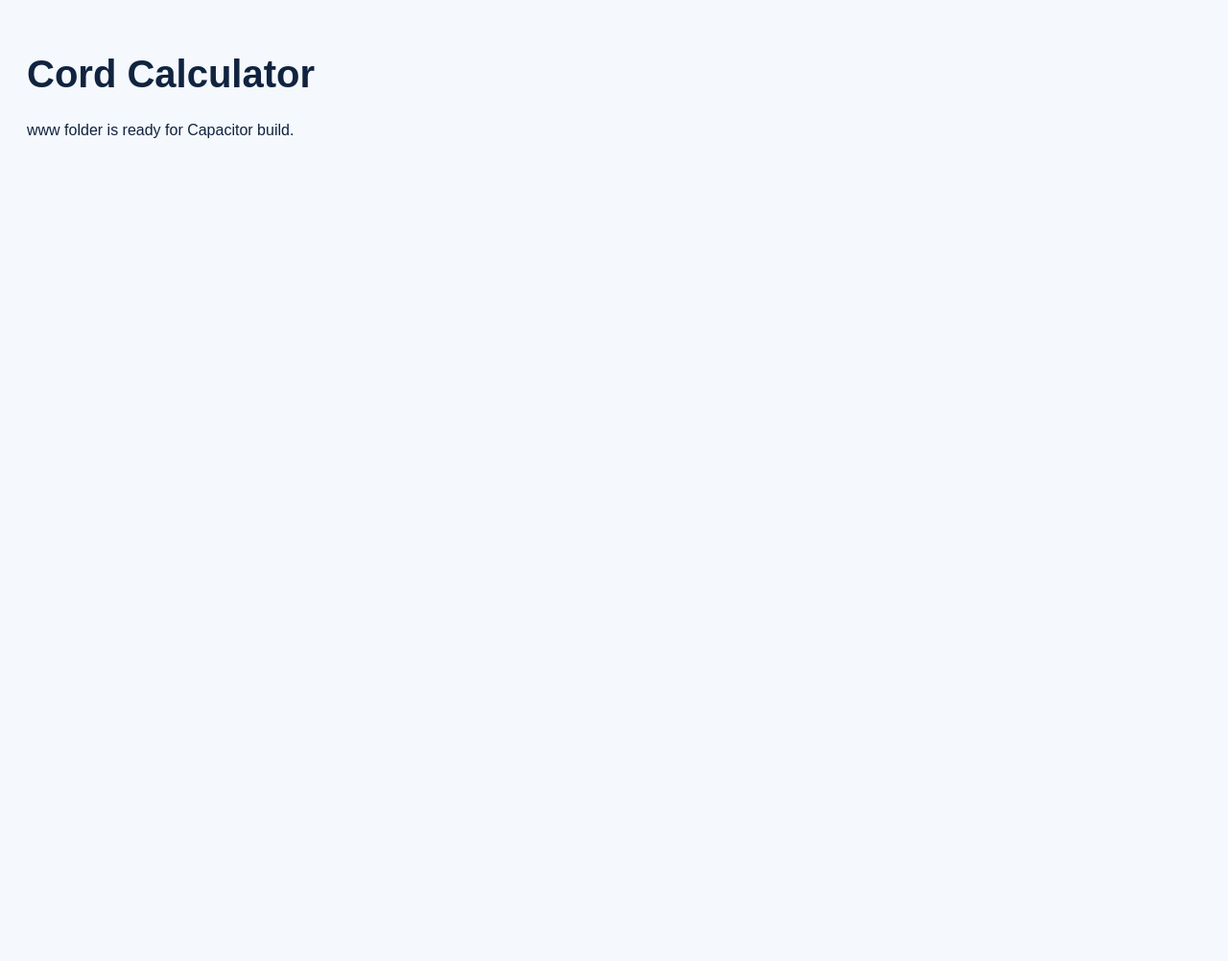
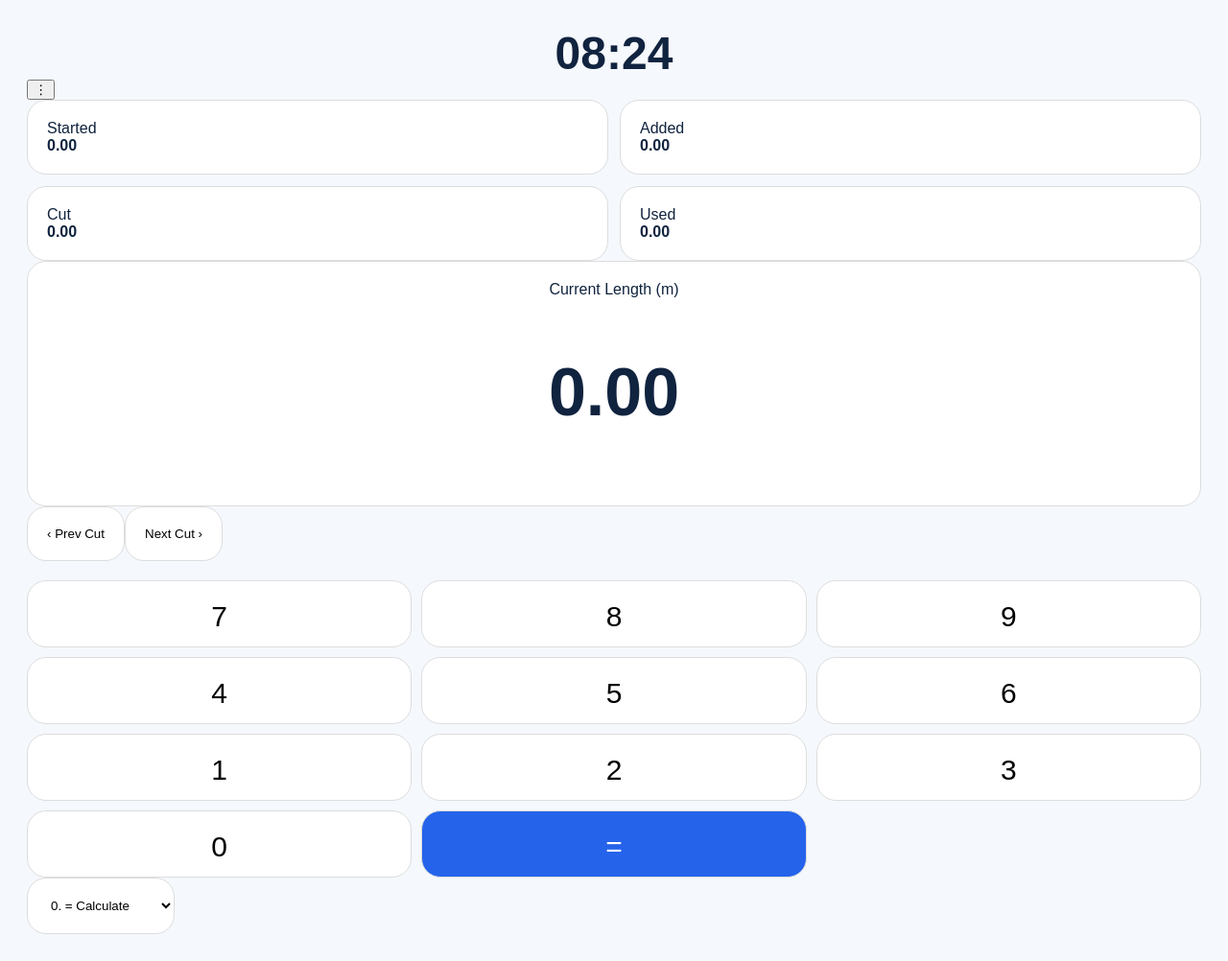
Before and after one commit to jasondabang/WireCut, a plain HTML site: page www/index.html in a window 1280 px wide. Shown: the whole page at 96% size. Before the commit the page ends 800 px from the top, so only its background shows below. Drawn offline with Linux system fonts and the light colour scheme.

Commit message:
Add files via upload

```diff
--- a/www/app.js
+++ b/www/app.js
@@ -1 +1 @@
-console.log('Cord Calculator loaded');
+setInterval(()=>clock.textContent=new Date().toLocaleTimeString([], {hour:'2-digit',minute:'2-digit',hour12:false}),1000);
--- /dev/null
+++ b/www/backup.js
@@ -0,0 +1 @@
+function exportBackup(){let b=new Blob([localStorage.getItem('cordData')||'{}']);let a=document.createElement('a');a.href=URL.createObjectURL(b);a.download='cord-backup.json';a.click()}
--- /dev/null
+++ b/www/database.js
@@ -0,0 +1,2 @@
+function saveData(d){localStorage.setItem('cordData',JSON.stringify(d))}
+function loadData(){return JSON.parse(localStorage.getItem('cordData')||'{}')}
--- a/www/index.html
+++ b/www/index.html
@@ -1,14 +1,37 @@
 <!doctype html>
 <html>
 <head>
-<meta charset="utf-8">
+<meta charset="UTF-8">
 <meta name="viewport" content="width=device-width,initial-scale=1">
 <title>Cord Calculator</title>
 <link rel="stylesheet" href="style.css">
 </head>
 <body>
-<h1>Cord Calculator</h1>
-<div id="app">www folder is ready for Capacitor build.</div>
+<header><div id="clock">00:00</div><button>⋮</button></header>
+<section class="cards">
+<div>Started<br><b id="started">0.00</b></div>
+<div>Added<br><b id="added">0.00</b></div>
+<div>Cut<br><b id="cut">0.00</b></div>
+<div>Used<br><b id="used">0.00</b></div>
+</section>
+<section class="current">Current Length (m)<h1 id="current">0.00</h1></section>
+<div class="nav"><button>‹ Prev Cut</button><button>Next Cut ›</button></div>
+<div class="keys">
+<button>7</button><button>8</button><button>9</button>
+<button>4</button><button>5</button><button>6</button>
+<button>1</button><button>2</button><button>3</button>
+<button>0</button><button id="equal">=</button>
+</div>
+<select>
+<option>0. = Calculate</option>
+<option>1. Addition</option>
+<option>2. Subtraction</option>
+<option>3. Multiplication</option>
+<option>4. Division</option>
+</select>
+<script src="database.js"></script>
+<script src="backup.js"></script>
+<script src="sync.js"></script>
 <script src="app.js"></script>
 </body>
 </html>
--- a/www/style.css
+++ b/www/style.css
@@ -1 +1,7 @@
-body{font-family:Arial;background:#f5f8fc;padding:20px;color:#10233f}h1{font-size:40px}
+body{font-family:Arial;background:#f5f8fc;color:#10233f;padding:20px}
+#clock{text-align:center;font-size:48px;font-weight:900}
+.cards{display:grid;grid-template-columns:1fr 1fr;gap:12px}
+.cards div,.current,.keys button,.nav button,select{background:white;border-radius:20px;padding:20px;border:1px solid #ddd}
+.current{text-align:center}.current h1{font-size:70px}
+.keys{display:grid;grid-template-columns:repeat(3,1fr);gap:10px;margin-top:20px}
+.keys button{height:70px;font-size:30px}#equal{background:#2563eb;color:white}
--- /dev/null
+++ b/www/sync.js
@@ -0,0 +1 @@
+// Backend sync connector: connect secure API here.
```
